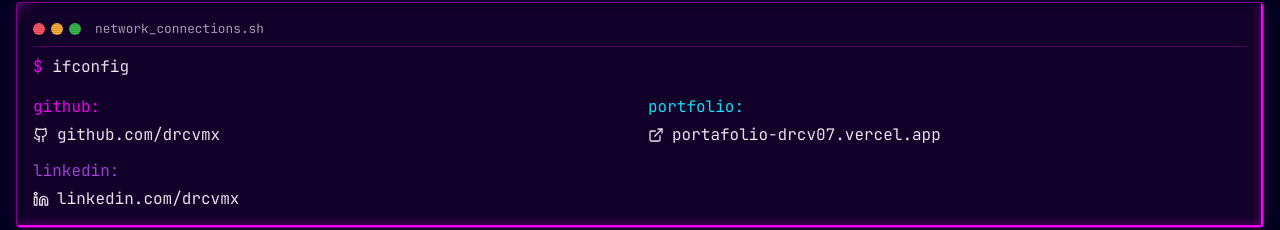
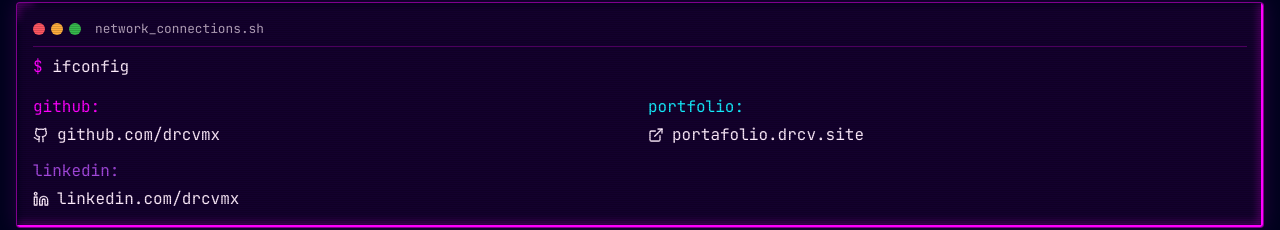
Before and after one commit to drcvmx/portafolio, a Next.js app: page / in a window 1280 px wide. Shown: the part 1650-1880 px from the top of the page. Built offline with nearby package versions, Linux system fonts and the light colour scheme.

Commit message:
Actualiza url del portafolio

```diff
--- a/app/about/page.tsx
+++ b/app/about/page.tsx
@@ -16,7 +16,7 @@
 const CV_FILENAME = "cv_drcv.pdf"
 const GITHUB_URL = "https://github.com/drcvmx"
 const LINKEDIN_URL = "https://www.linkedin.com/in/dante-ricardo-chavez-verdeja-501388361/"
-const PORTFOLIO_URL = "https://portafolio-drcv07.vercel.app/"
+const PORTFOLIO_URL = "https://portafolio.drcv.site/"
 
 export default function AboutPage() {
   const { t } = useLanguage()
--- a/app/page.tsx
+++ b/app/page.tsx
@@ -13,7 +13,7 @@
 const EMAIL_ADDRESS = "drcv.work.code@gmail.com"
 const GITHUB_URL = "https://github.com/drcvmx"
 const LINKEDIN_URL = "https://www.linkedin.com/in/dante-ricardo-chavez-verdeja-501388361/"
-const PORTFOLIO_URL = "https://portafolio-drcv07.vercel.app/"
+const PORTFOLIO_URL = "https://portafolio.drcv.site/"
 
 export default function Home() {
   const { t } = useLanguage()
@@ -211,7 +211,7 @@
                         rel="noopener noreferrer"
                       >
                         <ExternalLink size={16} className="group-hover:drop-shadow-[0_0_8px_rgba(157,78,221,0.6)]" />
-                        portafolio-drcv07.vercel.app
+                        portafolio.drcv.site
                       </Link>
                     </div>
                   </div>
```
